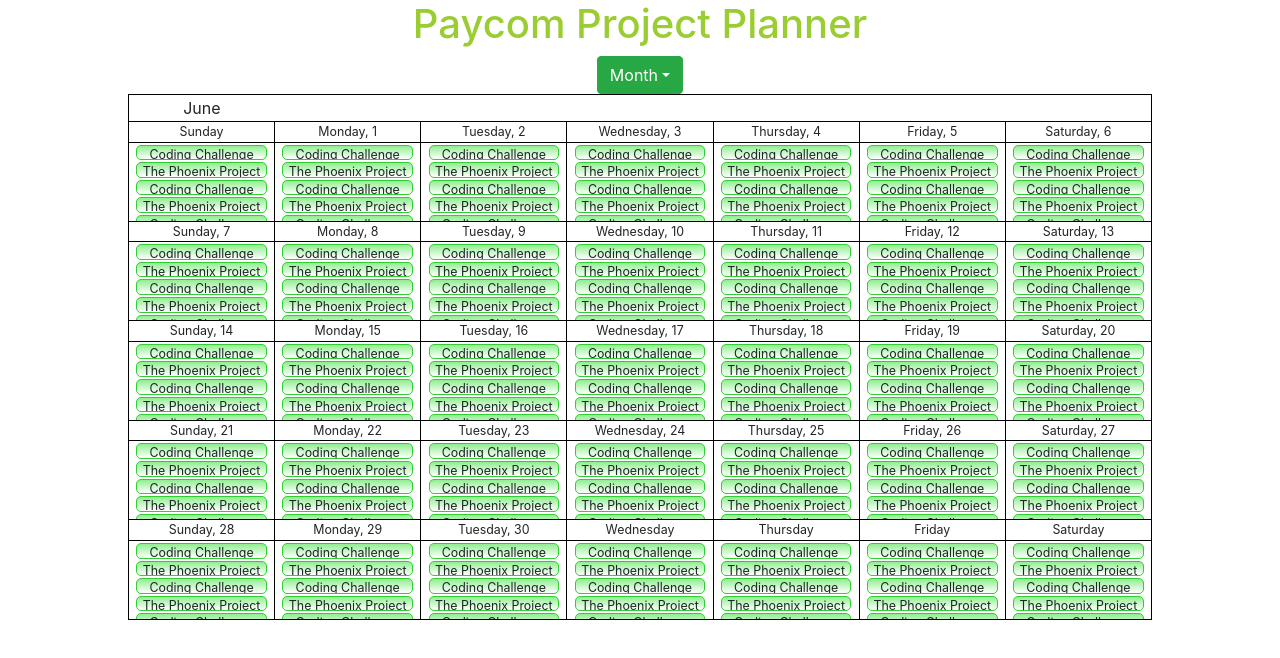
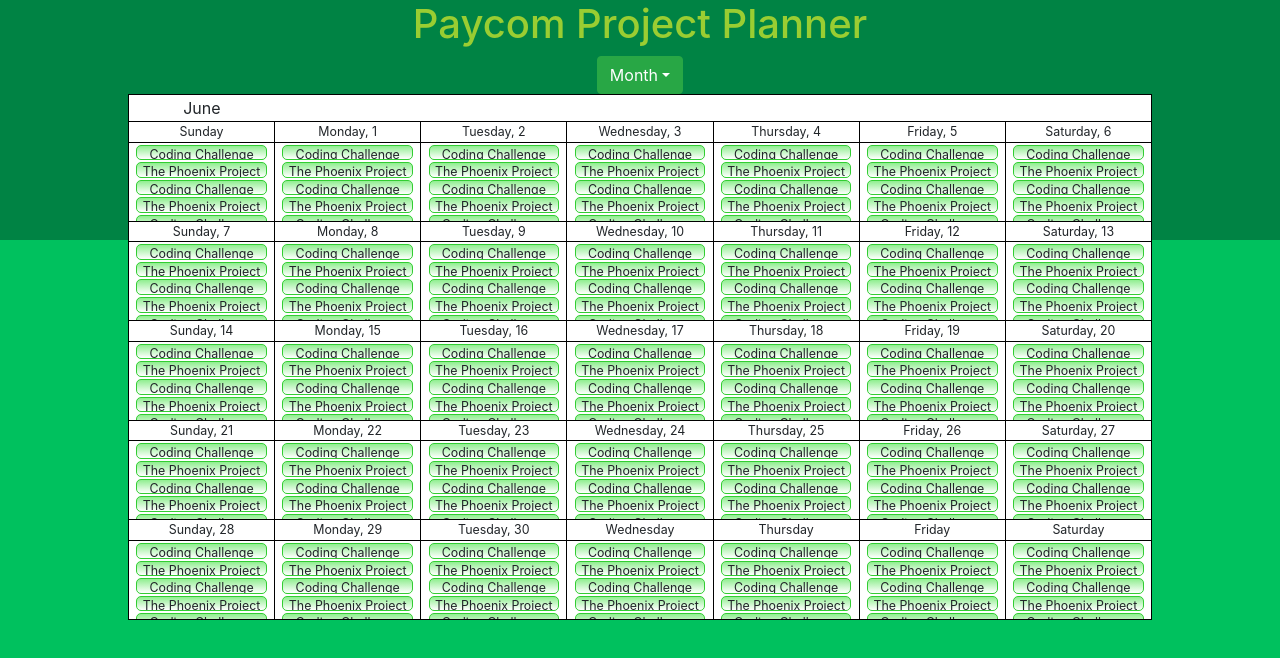
Before and after one commit to jacobhamilton12/paycom-planner-frontend, a React (Create React App) app: page / in a window 1280 px wide. Shown: the top 658 px of the page. Built offline with nearby package versions, Linux system fonts and the light colour scheme.

Commit message:
some styling

```diff
--- a/src/App.css
+++ b/src/App.css
@@ -1,5 +1,23 @@
 .App {
   text-align: center;
+}
+
+body {
+  min-height: 100%!;
+  background: linear-gradient(
+    to bottom,
+    #008344 30%,
+    white 30%,
+    white 20%,
+    #00c15e 20%
+  );
+}
+
+html {
+  height: 100%;
+}
+body {
+  background-repeat: no-repeat;
 }
 
 .App-logo {
--- a/src/components/MonthCalendar.jsx
+++ b/src/components/MonthCalendar.jsx
@@ -12,6 +12,7 @@
   transform: translateX(-50%);
   margin-top: 0;
   table-layout: fixed;
+  background: white;
 `;
 const Thead = styled.thead`
   margin-bottom: 0;
--- a/src/components/MonthCalendarDay.jsx
+++ b/src/components/MonthCalendarDay.jsx
@@ -7,7 +7,6 @@
 `;
 
 const Box = styled.div`
-  display: flex;
   justify-content: center;
   border: 1px solid black;
   height: 10vh;
@@ -52,6 +51,9 @@
           <EventBox>The Phoenix Project</EventBox>
           <EventBox>Coding Challenge</EventBox>
           <EventBox>The Phoenix Project</EventBox>
+          <EventBox>The Phoenix Project</EventBox>
+          <EventBox>Coding Challenge</EventBox>
+          <EventBox>The Phoenix Project</EventBox>
         </Box>
       </Td>
     );
```
